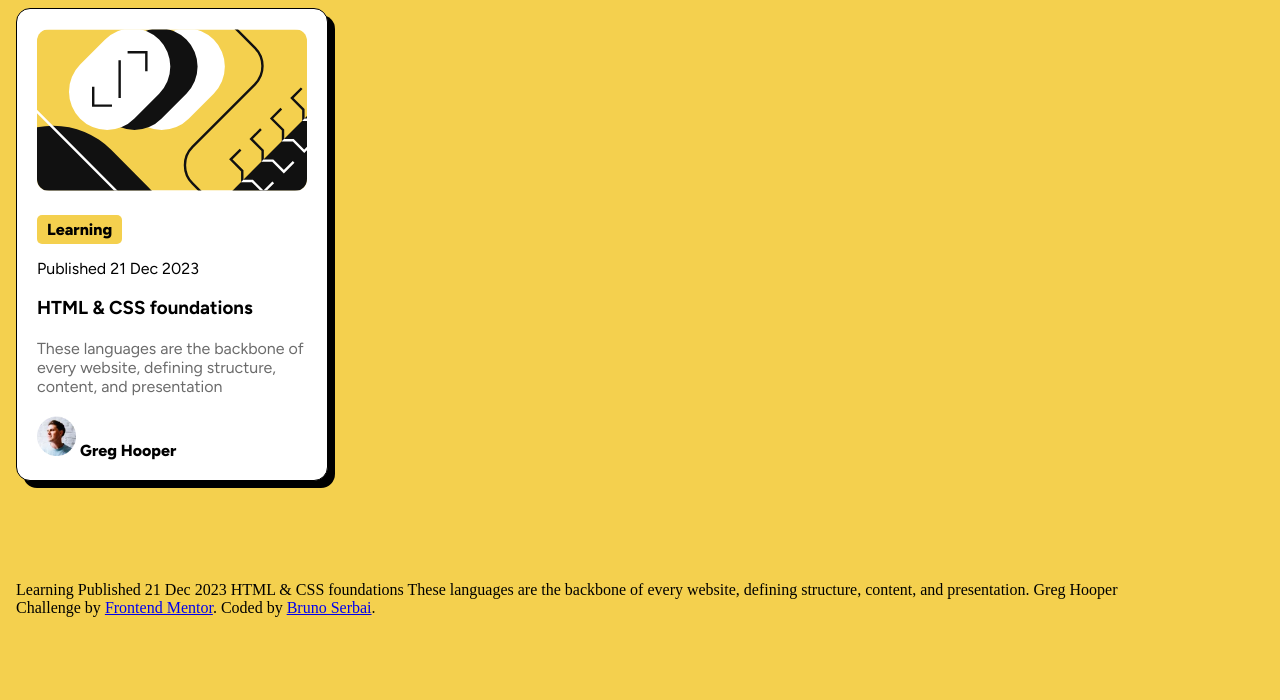
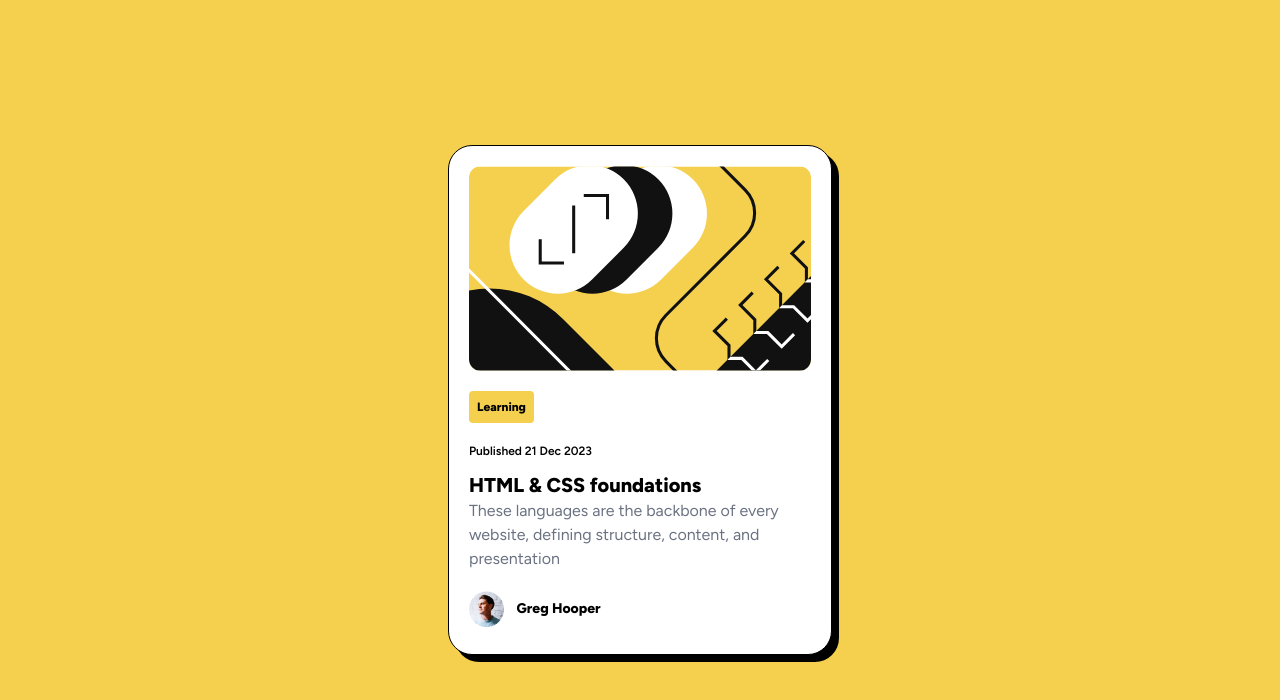
Before and after one commit to BrunoSerbai/Blog-preview-card, a React (Vite) app: page / in a window 1280 px wide. Shown: the top 700 px of the page. Built offline with nearby package versions, Linux system fonts and the light colour scheme.

Commit message:
finish design in tailwind

```diff
--- a/index.html
+++ b/index.html
@@ -3,7 +3,7 @@
   <head>
     <meta charset="UTF-8" />
     <link rel="icon" type="image/svg+xml" href="/vite.svg" />
-    <link rel="icon" type="image/png" sizes="32x32" href="./assets/images/favicon-32x32.png">
+    <link rel="icon" type="image/png" sizes="32x32" href="./src/assets/images/favicon-32x32.png">
     <meta name="viewport" content="width=device-width, initial-scale=1.0" />
       <link rel="preconnect" href="https://fonts.googleapis.com">
       <link rel="preconnect" href="https://fonts.gstatic.com" crossorigin>
--- a/package.json
+++ b/package.json
@@ -10,6 +10,7 @@
     "preview": "vite preview"
   },
   "dependencies": {
+    "@tailwindcss/vite": "^4.0.3",
     "react": "^18.3.1",
     "react-dom": "^18.3.1"
   },
@@ -22,6 +23,7 @@
     "eslint-plugin-react-hooks": "^5.0.0",
     "eslint-plugin-react-refresh": "^0.4.16",
     "globals": "^15.14.0",
+    "tailwindcss": "^4.0.3",
     "typescript": "~5.6.2",
     "typescript-eslint": "^8.18.2",
     "vite": "^6.0.5"
--- a/src/Card.css
+++ b/src/Card.css
@@ -1,42 +1,3 @@
-.card{
-    font-size: 16px;
-    font-family: "Figtree", serif;
-    font-optical-sizing: auto;
-    display:flexbox;
-    border-color: black;
-    border-style:solid;
-    border-width: 1px;
-    background-color: hsl(0, 0%, 100%);
-    max-width: 270px;
-    border-radius:14px;
-    box-shadow:  7px 7px;
-    margin-bottom: 100px;
-    padding:20px;
-}
-.cardImg{
-    width: 100%;
-    border-radius:12px
-}
-.tag{
-    background-color: hsl(47, 88%, 63%);
-    width:fit-content;
-    font-size:16px;
-    font-weight: 800;
-    border-radius: 5px;
-    padding:5px 10px;
-    margin:20px 0 15px 0;
-}
-h2{
-    font-weight: 800;
-}
-.description{
-    color:hsl(0, 0%, 42%);
-    margin:20px 0 20px 0;
-}
-.profile{
-    font-size:16px;
-    font-weight:800;
-}
-.profile img{
-    height:40px;
-}
+@import "tailwindcss";
+
+.card{box-shadow: 7px 7px}
--- a/src/Card.tsx
+++ b/src/Card.tsx
@@ -1,19 +1,30 @@
-import "./Card.css";
 import image from "./assets/images/illustration-article.svg"
 import profileImg from "./assets/images/image-avatar.webp"
+import "./Card.css"
 function App() {
 
   return (
-    <>
-      <div className="card">
-        <img src={image} className="cardImg"/>
-        <div className="tag">Learning</div>
-        <div className="date">Published 21 Dec 2023</div>
-        <h3>HTML & CSS foundations</h3>
-        <div className="description">These languages are the backbone of every website, defining structure, content, and presentation</div>
-        <div className="profile"><img src={profileImg} /> Greg Hooper</div>
+    <div className="bg-[#F4D04E]  flex items-center justify-center h-screen">
+      <div className="card bg-white text-base border border-black font-[figtree] rounded-3xl m-auto max-w-sm p-5 max-md:max-w-xs">
+        <img src={image} className="cardImg w-full rounded-xl"/>
+        <div className="tag bg-[#F4D04E] rounded-sm max-w-min p-2 m-1 font-extrabold text-xs m-5 ml-0">Learning</div>
+        <div className="date text-xs font-semibold mb-3">Published 21 Dec 2023</div>
+        <h3 className="font-extrabold text-xl cursor-pointer hover:text-[#F4D04E]">HTML & CSS foundations</h3>
+        <div className="description text-gray-500 text-base">These languages are the backbone of every website, defining structure, content, and presentation</div>
+        <div className="profile inline-flex items-center mt-5"><img className=" max-h-9" src={profileImg} /> <p className="ml-3 text-sm font-extrabold">Greg Hooper</p></div>
+<div className="sr-only">Learning Published 21 Dec 2023 HTML & CSS foundations These languages
+        are the backbone of every website, defining structure, content, and
+        presentation. Greg Hooper
+        <div class="attribution">
+          Challenge by{" "}
+          <a href="https://www.frontendmentor.io?ref=challenge" target="_blank">
+            Frontend Mentor
+          </a>
+          . Coded by <a href="https://www.brunoserbai.org/" target="_blank">Bruno Serbai</a>.
+        </div>
       </div>
-    </>
+      </div>
+    </div>
   );
 }
 
--- a/src/main.css
+++ b/src/main.css
@@ -1,3 +1,4 @@
+@import "tailwindcss";
 :root{
     background-color: hsl(47, 88%, 63%);
 }
--- a/src/main.tsx
+++ b/src/main.tsx
@@ -7,16 +7,7 @@ createRoot(document.getElementById('root')!).render(
   <StrictMode>
     <body>
       <Card/>
-        Learning Published 21 Dec 2023 HTML & CSS foundations These languages
-        are the backbone of every website, defining structure, content, and
-        presentation. Greg Hooper
-        <div class="attribution">
-          Challenge by{" "}
-          <a href="https://www.frontendmentor.io?ref=challenge" target="_blank">
-            Frontend Mentor
-          </a>
-          . Coded by <a href="https://www.brunoserbai.org/" target="_blank">Bruno Serbai</a>.
-        </div>
+
       </body>
   </StrictMode>,
 )
--- /dev/null
+++ b/tailwind.config.js
@@ -0,0 +1,7 @@
+module.exports = {
+  content: ["./src/**/*.{js,jsx,ts,tsx}"], // Garante que Tailwind analisa os arquivos
+  theme: {
+    extend: {},
+  },
+  plugins: [],
+};
--- a/vite.config.ts
+++ b/vite.config.ts
@@ -1,7 +1,8 @@
 import { defineConfig } from 'vite'
 import react from '@vitejs/plugin-react-swc'
+import tailwindcss from '@tailwindcss/vite'
 
 // https://vite.dev/config/
 export default defineConfig({
-  plugins: [react()],
+  plugins: [react(), tailwindcss(),],
 })
```
Also changed, not shown: 2 other files (tests, documents, lock files or other folders).
